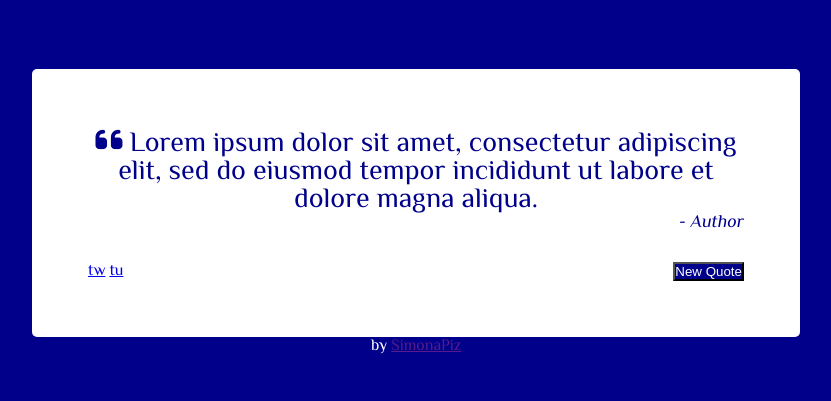
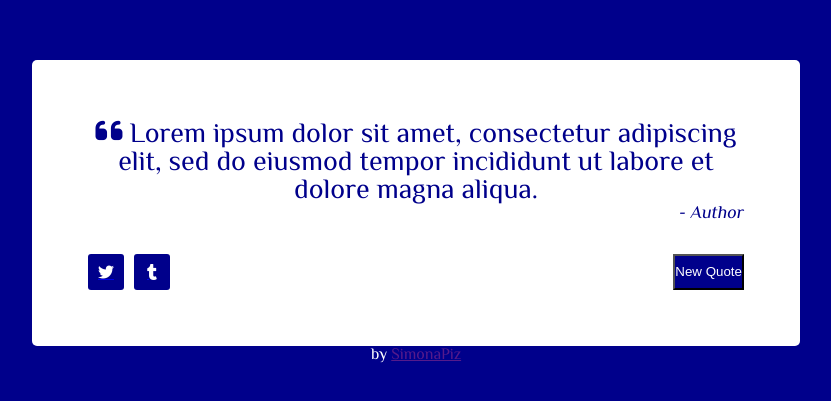
Before and after one commit to SimonaPiz/random-quote-machine, a website: page index.html in a window 1280 px wide. Shown: the part 189-590 px from the top of the page, without its empty margins (224-1055 px from the left). Drawn offline with nearby package versions, Linux system fonts and the light colour scheme.

Commit message:
features #1 - Add social icons

```diff
--- a/index.html
+++ b/index.html
@@ -39,8 +39,8 @@
 
       <div id="buttons-box">
         <div id="links-box">
-          <a id="tweet-quote" href="#">tw</a>
-          <a id="tumbr-quote" href="#">tu</a>
+          <a id="tweet-quote" href="#"><i class="fa-brands fa-twitter"></i></a>
+          <a id="tumbr-quote" href="#"><i class="fa-brands fa-tumblr"></i></a>
         </div>
         <button id="new-quote">New Quote</button>
       </div>
--- a/styles.scss
+++ b/styles.scss
@@ -48,9 +48,26 @@ div#quote-box {
 
   #buttons-box {
     margin-top: 5%;
+    height: 36px;
     align-self: stretch;
     display: flex;
     justify-content: space-between;
+
+    #links-box a {
+      display: inline-flex;
+      height: 100%;
+      width: 36px;
+      border-radius: 3px;
+      background-color: $random-color;
+      justify-content: center;
+      align-items: center;
+      margin-right: 6px;
+
+      i {
+        color: white;
+        vertical-align: center;
+      }
+    }
 
     #new-quote {
       color: white;
```
Also changed, not shown: styles.css, 1 other file.
